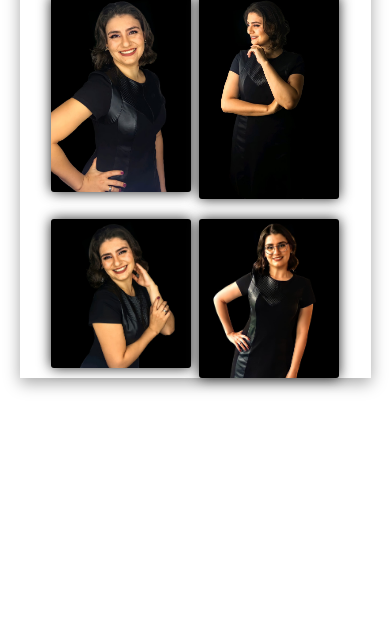
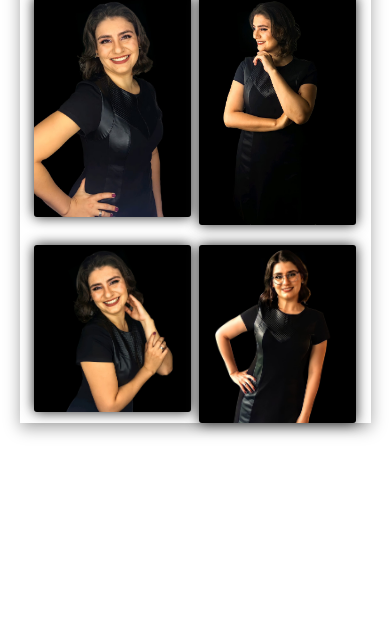
Before and after one commit to souza-gus/webSiteMarcelli, a plain HTML site: page index.html in a window 390 px wide. Shown: the part 219-844 px from the top of the page. Drawn offline with Linux system fonts and the light colour scheme; a web font is replaced by a local one.

Commit message:
Update estilos.css

```diff
--- a/css/estilos.css
+++ b/css/estilos.css
@@ -177,8 +177,8 @@ svg{
 
     #foto1, #foto2, #foto3, #foto4 {
         margin: 0;
-        width: 40%;
-        height: 90%;
+        width: 45%;
+        height: 100%;
     }
 
 }
```
